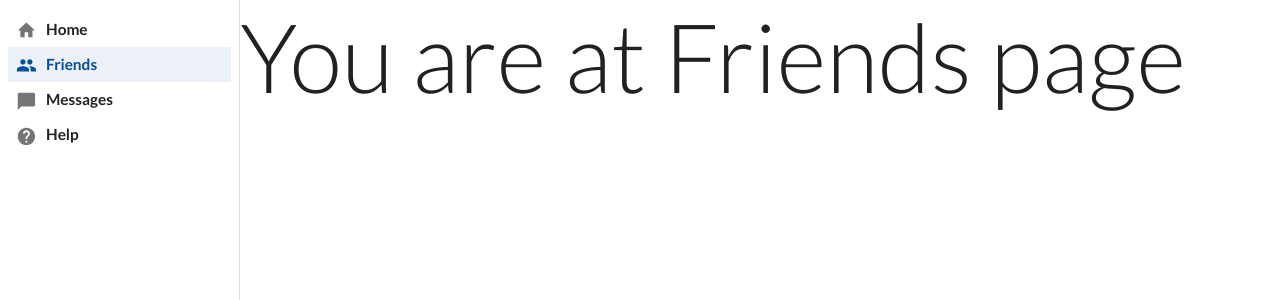
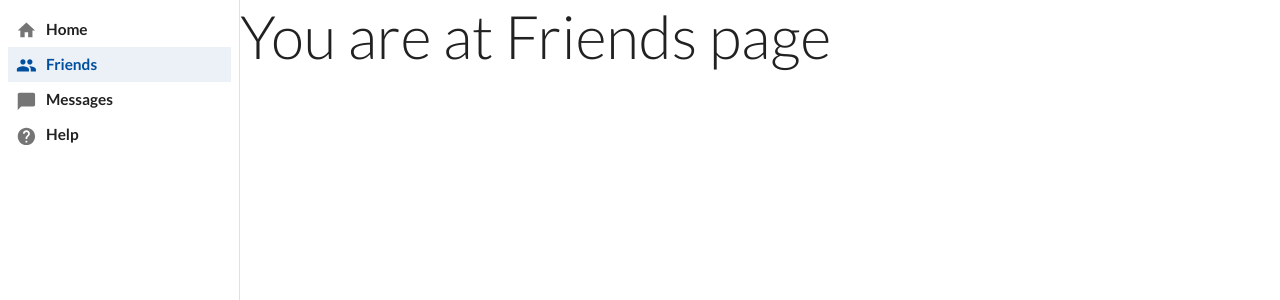
Before and after one commit to tphume/converse-fe, a React (Create React App) app: page /friends in a window 1280 px wide. Both pictures are taken after typing "Sample", "Sample123" into the empty fields and a click on the button "LOGIN". Shown: the top 300 px of the page. Built offline with nearby package versions, Linux system fonts and the light colour scheme.

Commit message:
Change placeholder text size

```diff
--- a/src/pages/Friends.tsx
+++ b/src/pages/Friends.tsx
@@ -4,7 +4,7 @@ import Typography from "@material-ui/core/Typography";
 export default function Friends(): JSX.Element {
   return (
     <section>
-      <Typography variant="h1">You are at Friends page</Typography>
+      <Typography variant="h2">You are at Friends page</Typography>
     </section>
   );
 }
--- a/src/pages/Help.tsx
+++ b/src/pages/Help.tsx
@@ -4,7 +4,7 @@ import Typography from "@material-ui/core/Typography";
 export default function Help(): JSX.Element {
   return (
     <section>
-      <Typography variant="h1">You are at Help page</Typography>
+      <Typography variant="h2">You are at Help page</Typography>
     </section>
   );
 }
--- a/src/pages/Home.tsx
+++ b/src/pages/Home.tsx
@@ -4,7 +4,7 @@ import Typography from "@material-ui/core/Typography";
 export default function Home() {
   return (
     <section>
-      <Typography variant="h1">You are at Home page</Typography>
+      <Typography variant="h2">You are at Home page</Typography>
     </section>
   );
 }
--- a/src/pages/Messages.tsx
+++ b/src/pages/Messages.tsx
@@ -4,7 +4,7 @@ import Typography from "@material-ui/core/Typography";
 export default function Messages(): JSX.Element {
   return (
     <section>
-      <Typography variant="h1">You are at Messages page</Typography>
+      <Typography variant="h2">You are at Messages page</Typography>
     </section>
   );
 }
```
